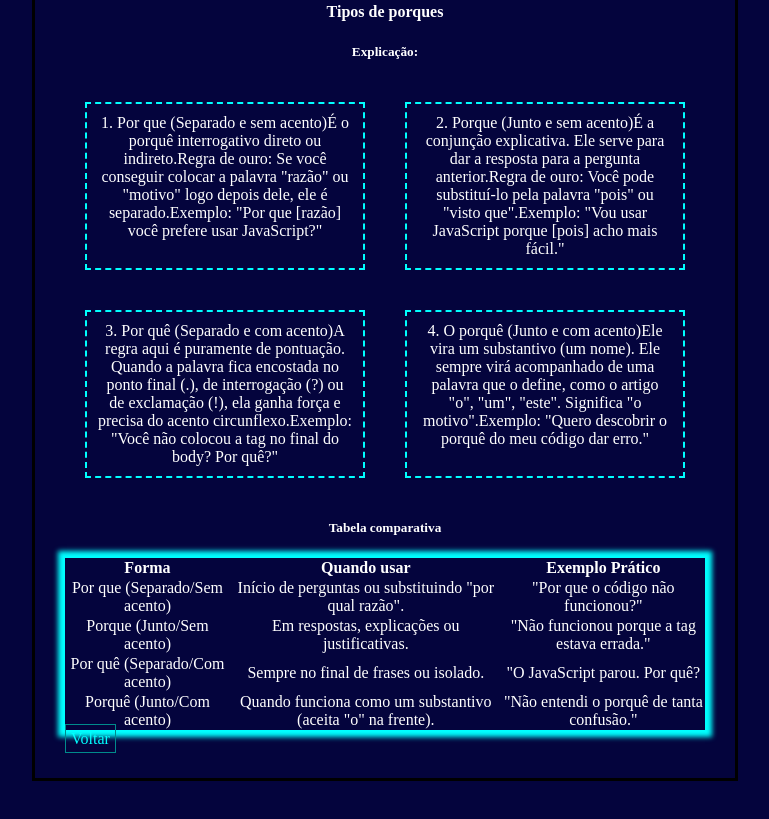
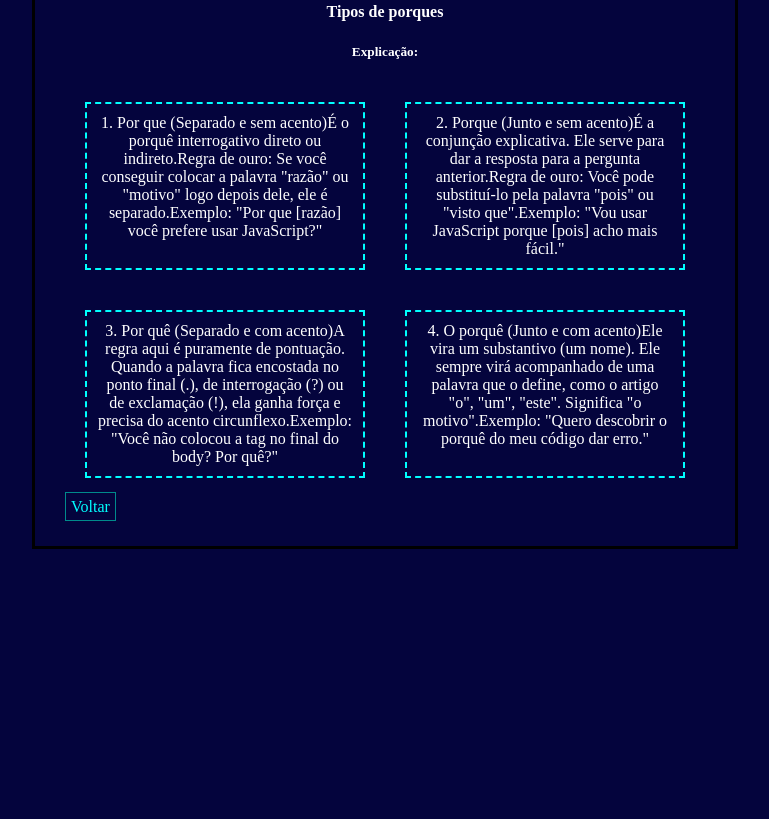
Before and after one commit to Cont-j31/Livro-escolar-para-o-8-ano, a plain HTML site: page degraumat/port3.html in a window 1280 px wide. Shown: the part 1181-2000 px from the top of the page, without its empty margins (255-1024 px from the left). After the commit the page ends 1780 px from the top, so only its background shows below. Drawn offline with Linux system fonts and the light colour scheme.

```diff
--- a/degraumat/port3.html
+++ b/degraumat/port3.html
@@ -93,36 +93,7 @@
                     </div>
                 </section>
 
-                <section class="tit">
-                     <h5>Tabela comparativa</h5>
-                      <table>
-                        <tr>
-                            <th>Forma</th>
-                            <th>Quando usar</th>
-                            <th>Exemplo Prático</th>
-                        </tr>
-                        <tr>
-                            <td>Por que (Separado/Sem acento)</td>
-                            <td>Início de perguntas ou substituindo "por qual razão".</td>
-                            <td>"Por que o código não funcionou?"</td>
-                        </tr>
-                        <tr>
-                            <td>Porque (Junto/Sem acento)</td>
-                            <td>Em respostas, explicações ou justificativas.</td>
-                            <td>"Não funcionou porque a tag estava errada."</td>
-                        </tr>
-                        <tr>
-                            <td>Por quê (Separado/Com acento)</td>
-                            <td>Sempre no final de frases ou isolado.</td>
-                            <td>"O JavaScript parou. Por quê?</td>
-                        </tr>
-                        <tr>
-                            <td>Porquê (Junto/Com acento)</td>
-                            <td>Quando funciona como um substantivo (aceita "o" na frente).</td>
-                            <td>"Não entendi o porquê de tanta confusão."</td>
-                         </tr>
-                    </table>
-                </section>
+
             </article>
             <a href="../degrau1b/1bimestre.html" id="hre">Voltar</a>
         </main>
```
